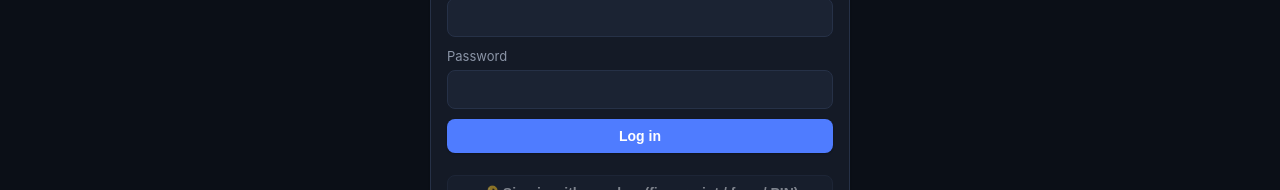
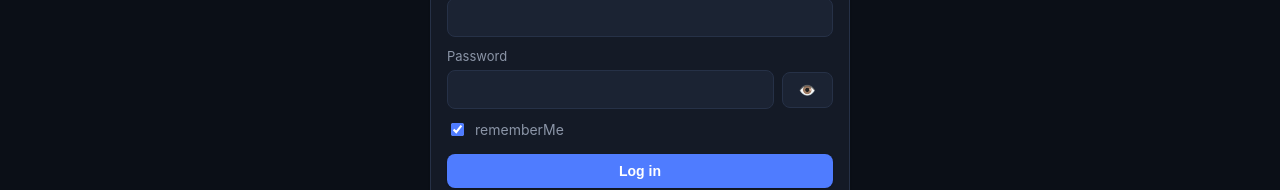
Before and after one commit to ChatAppUs/ChatApp, a Next.js app in the folder apps/web/: page /login in a window 1280 px wide. Shown: the part 222-412 px from the top of the page. Built offline with nearby package versions, Linux system fonts and the light colour scheme; no server answers.

Commit message:
feat: add Remember Me and password visibility toggle to login/register (Identity spec)

```diff
--- a/apps/web/src/app/login/page.tsx
+++ b/apps/web/src/app/login/page.tsx
@@ -20,6 +20,8 @@ export default function LoginPage() {
   const [error, setError] = useState("");
   const [busy, setBusy] = useState(false);
   const [showQR, setShowQR] = useState(false);
+  const [rememberMe, setRememberMe] = useState(true);
+  const [showPassword, setShowPassword] = useState(false);
 
   const passkeyLogin = async () => {
     setBusy(true);
@@ -66,7 +68,7 @@ export default function LoginPage() {
         false
       );
       const username = identifier.includes("@") ? undefined : identifier;
-      saveTokens(tokens, username);
+      saveTokens(tokens, username, rememberMe);
       router.push("/");
       router.refresh();
     } catch (err) {
@@ -92,8 +94,33 @@ export default function LoginPage() {
         </div>
         <div>
           <label>{t("password")}</label>
-          <input type="password" value={password} onChange={(e) => setPassword(e.target.value)} required />
+          <div style={{ display: "flex", alignItems: "center", gap: 8 }}>
+            <input
+              type={showPassword ? "text" : "password"}
+              value={password}
+              onChange={(e) => setPassword(e.target.value)}
+              required
+              style={{ flex: 1 }}
+            />
+            <button
+              type="button"
+              className="secondary"
+              onClick={() => setShowPassword((v) => !v)}
+              aria-label={showPassword ? "Hide password" : "Show password"}
+              title={showPassword ? "Hide password" : "Show password"}
+            >
+              {showPassword ? "🙈" : "👁️"}
+            </button>
+          </div>
         </div>
+        <label style={{ display: "flex", alignItems: "center", gap: 8, fontSize: 14 }}>
+          <input
+            type="checkbox"
+            checked={rememberMe}
+            onChange={(e) => setRememberMe(e.target.checked)}
+          />
+          {t("rememberMe")}
+        </label>
         {needs2FA && (
           <div>
             <label>2FA code</label>
```
